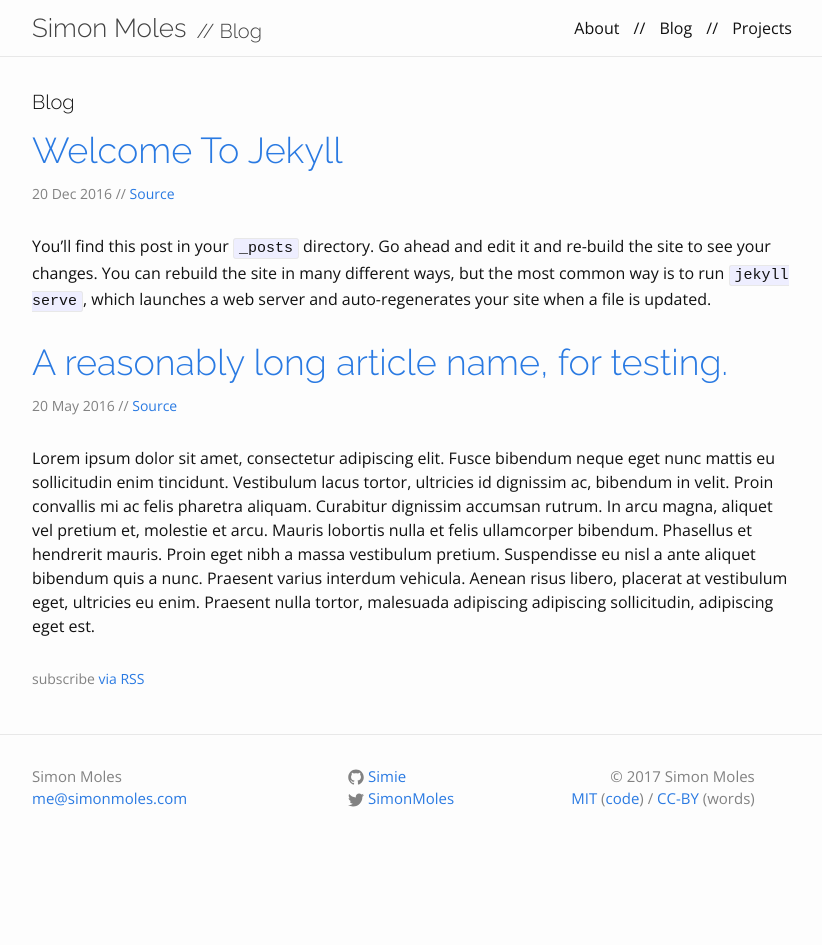
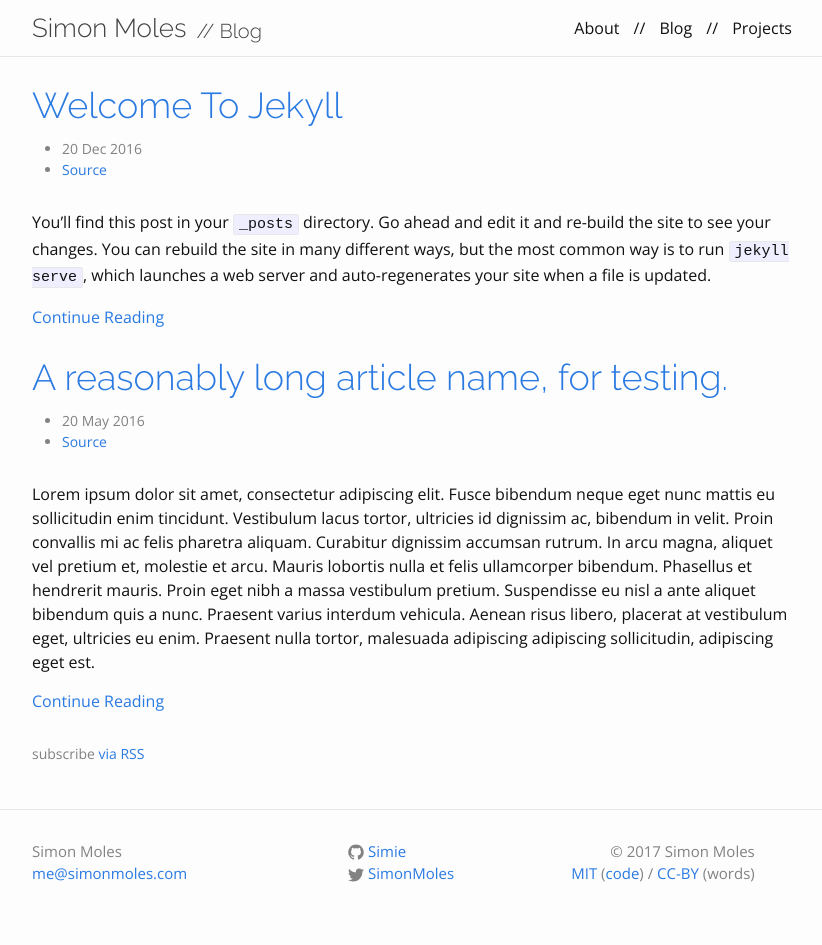
Before and after one commit to Simie/simonmoles.com, a Jekyll site: the page built from pages/blog.html, in a window 1280 px wide. Shown: the whole page, without its empty margins (228-1050 px from the left). Built offline with Jekyll 4.4.1, drawn with Linux system fonts in a browser that asks for light colours; before the commit the page ends 900 px from its top, so only the background shows below that.

Commit message:
Seperate post-list-date style from post-meta. post meta is now a list.

```diff
--- a/assets/_sass/main.scss
+++ b/assets/_sass/main.scss
@@ -43,6 +43,11 @@
 
 }
 
+.post-list-date {
+  font-size: $small-font-size;
+  color: $grey-color;
+}
+
 .rss-subscribe {
   font-size: $small-font-size;
   color: $grey-color;
--- a/pages/blog.html
+++ b/pages/blog.html
@@ -5,22 +5,23 @@ title: Blog
 header_title: Blog
 ---
 {% assign posts = site.categories.blog %}
-<h1 class="page-heading">Blog</h1>
 
 {% for post in posts %}
   <article class="post" itemscope itemtype="http://schema.org/BlogPosting">
 
     <header class="post-header">
       <h1 class="post-title" itemprop="name headline"><a href="{{ post.url | relative_url }}">{{ post.title | escape }}</a></h1>
-      <p class="post-meta">
-        <time datetime="{{ post.date | date_to_xmlschema }}" itemprop="datePublished">{{ post.date | date: "%-d %b %Y" }}</time>
-        {% if post.author %} // <span itemprop="author" itemscope itemtype="http://schema.org/Person"><span itemprop="name">{{ post.author }}</span></span>{% endif %}
-        // <a href="{{ site.github_repository }}/blob/master/{{ post.path }}">Source</a>
-        </p>
+      <ul class="post-meta">
+        <li><time datetime="{{ post.date | date_to_xmlschema }}" itemprop="datePublished">{{ post.date | date: "%-d %b %Y" }}</time></li>
+        {% if post.author %}<li><span itemprop="author" itemscope itemtype="http://schema.org/Person"><span itemprop="name">{{ post.author }}</span></span></li>{% endif %}
+        <li><a href="{{ site.github_repository }}/blob/master/{{ post.path }}">Source</a></li>
+      </ul>
     </header>
 
     <div class="post-content" itemprop="articleBody">
       {{ post.excerpt }}
+
+      <a class="post-button" href="{{ post.url | relative_url }}">Continue Reading</a>
     </div>
   </article>
 {% endfor %}
--- a/pages/index.html
+++ b/pages/index.html
@@ -27,15 +27,13 @@ permalink: /
 <main class="page-content" aria-label="Content">
   <div class="wrapper">
     <div class="home">
-
       <h1 class="page-heading">Recent Updates</h1>
-
         {% for post in site.posts %}
           {% capture current_date %}{{ post.date | date: "%b %Y" }}{% endcapture %}
           {% capture next_date %}{{ post.previous.date | date: "%b %Y" }}{% endcapture %}
 
           {% if forloop.first %}
-            <span class="post-meta">{{ current_date }}</span>
+            <span class="post-list-date">{{ current_date }}</span>
             <ul class="post-list">
           {% endif %}
 
@@ -48,7 +46,7 @@ permalink: /
           {% else %}
               {% if current_date != next_date %}
               </ul>
-            <span class="post-meta">{{ next_date }}</span>
+            <span class="post-list-date">{{ next_date }}</span>
               <ul class="post-list">
               {% endif %}
           {% endif %}
```
Also changed, not shown: assets/_sass/_minima.scss (+26 -1 lines).
